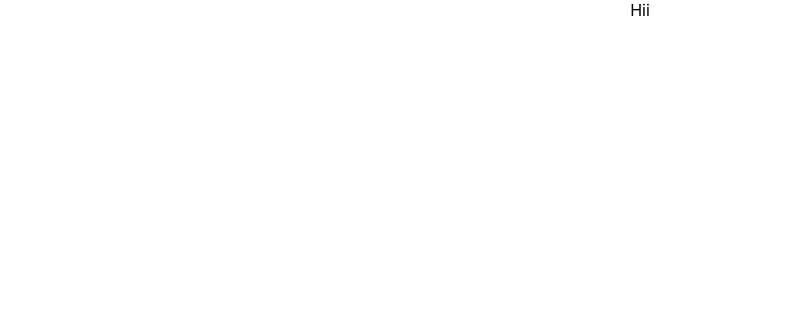
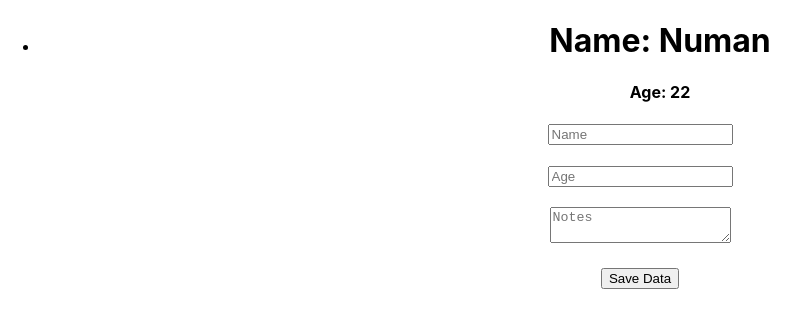
Before and after one commit to num-js/learning-react-with-ts, a React (Create React App) app: page / in a window 1280 px wide. Shown: the top 328 px of the page, without its empty margins (0-809 px from the left). Built offline with nearby package versions, Linux system fonts and the light colour scheme.

Commit message:
learning basic old

```diff
--- a/src/App.tsx
+++ b/src/App.tsx
@@ -1,32 +1,30 @@
 import { useState } from 'react';
-import logo from './logo.svg';
+import People from './Components/People';
+import AddPeople from './Components/AddPeople';
 import './App.css';
 
+
+interface IStates {
+    peoples: {
+        name: string,
+        age: number,
+        note?: string
+    }[]
+}
+
 function App() {
-    const [number, setNumber] = useState<Number | string | boolean>(10);
-    const [anyData, setAnyData] = useState<any>(10);
-
-    const changeNumber = () => {
-        setNumber(10);
-    }
-
-    const changeName = () => {
-        setNumber('Numan');
-    }
-
-    const changeBoolean = () => {
-        setNumber(true);
-    }
-
-    const changeAnyData = () => {
-        setAnyData(false);
-        setAnyData('Numan');
-        setAnyData(100);
-    }
+    const [peoples, setPeoples] = useState<IStates["peoples"]>([
+        {
+            name: "Numan",
+            age: 22,
+            note: "Hey, This is Numan"
+        }
+    ]);
 
     return (
         <div className="App">
-            Hii
+            <People peoples={peoples} />
+            <AddPeople />
         </div>
     );
 }
--- /dev/null
+++ b/src/Components/AddPeople.tsx
@@ -0,0 +1,52 @@
+import React, { useState } from 'react';
+
+const AddPeople = () => {
+    const [userData, setUserData] = useState({
+        name: '',
+        age: '',
+        note: ''
+    });
+
+    const handleInputChange = (event: React.ChangeEvent<HTMLInputElement | HTMLTextAreaElement>) => {
+        setUserData({
+            ...userData,
+            [event.target.name]: event.target.value
+        })
+    }
+
+    const saveUserData = (event: React.FormEvent<HTMLFormElement>) => {
+        event.preventDefault();
+    }
+
+    return (
+        <>
+            <div>
+                <form onSubmit={saveUserData}>
+                    <input type="text" placeholder="Name"
+                        name="name"
+                        value={userData.name}
+                        onChange={handleInputChange}
+                    /> <br /><br />
+
+                    <input type="number" placeholder="Age"
+                        name="age"
+                        value={userData.age}
+                        onChange={handleInputChange}
+                    /> <br /><br />
+
+                    <textarea placeholder="Notes"
+                        name="note"
+                        value={userData.note}
+                        onChange={handleInputChange}
+                    ></textarea> <br /><br />
+
+                    <button type="submit">
+                        Save Data
+                    </button>
+                </form>
+            </div>
+        </>
+    );
+}
+
+export default AddPeople;
--- /dev/null
+++ b/src/Components/People.tsx
@@ -0,0 +1,34 @@
+import React from 'react';
+
+
+interface IProps {
+    peoples: {
+        name: string,
+        age: number,
+        note?: string
+    }[]
+}
+
+const People: React.FC<IProps> = ({ peoples }) => {
+
+    return (
+        <>
+            <ul>
+                {
+                    peoples.map(person => {
+                        return (
+                            <li>
+                                <div>
+                                    <h1>Name: {person.name}</h1>
+                                    <h4>Age: {person.age}</h4>
+                                </div>
+                            </li>
+                        )
+                    })
+                }
+            </ul>
+        </>
+    );
+}
+
+export default People;
```
